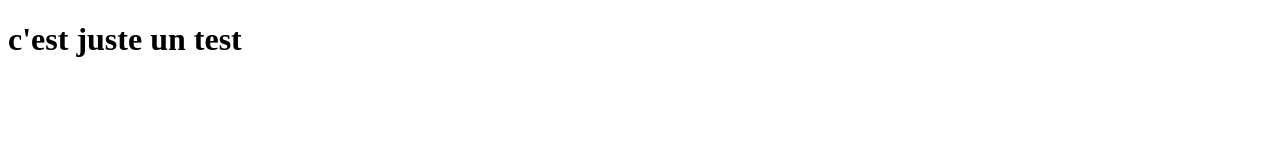
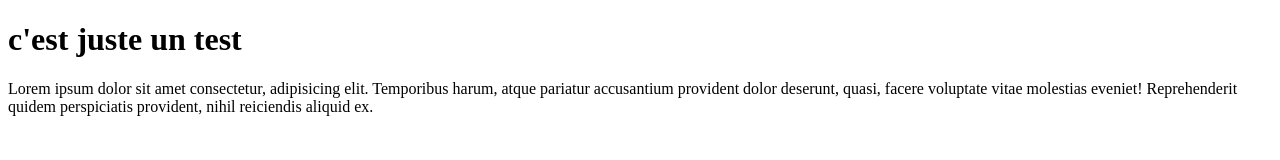
Before and after one commit to VellTarlowe/teamrocket, a plain HTML site: page index.html in a window 1280 px wide. Drawn offline with Linux system fonts and the light colour scheme.

Commit message:
ajout d'un lorem

```diff
--- a/index.html
+++ b/index.html
@@ -8,5 +8,6 @@
 </head>
 <body>
     <h1>c'est juste un test</h1>
+    <p>Lorem ipsum dolor sit amet consectetur, adipisicing elit. Temporibus harum, atque pariatur accusantium provident dolor deserunt, quasi, facere voluptate vitae molestias eveniet! Reprehenderit quidem perspiciatis provident, nihil reiciendis aliquid ex.</p>
 </body>
 </html>
```
